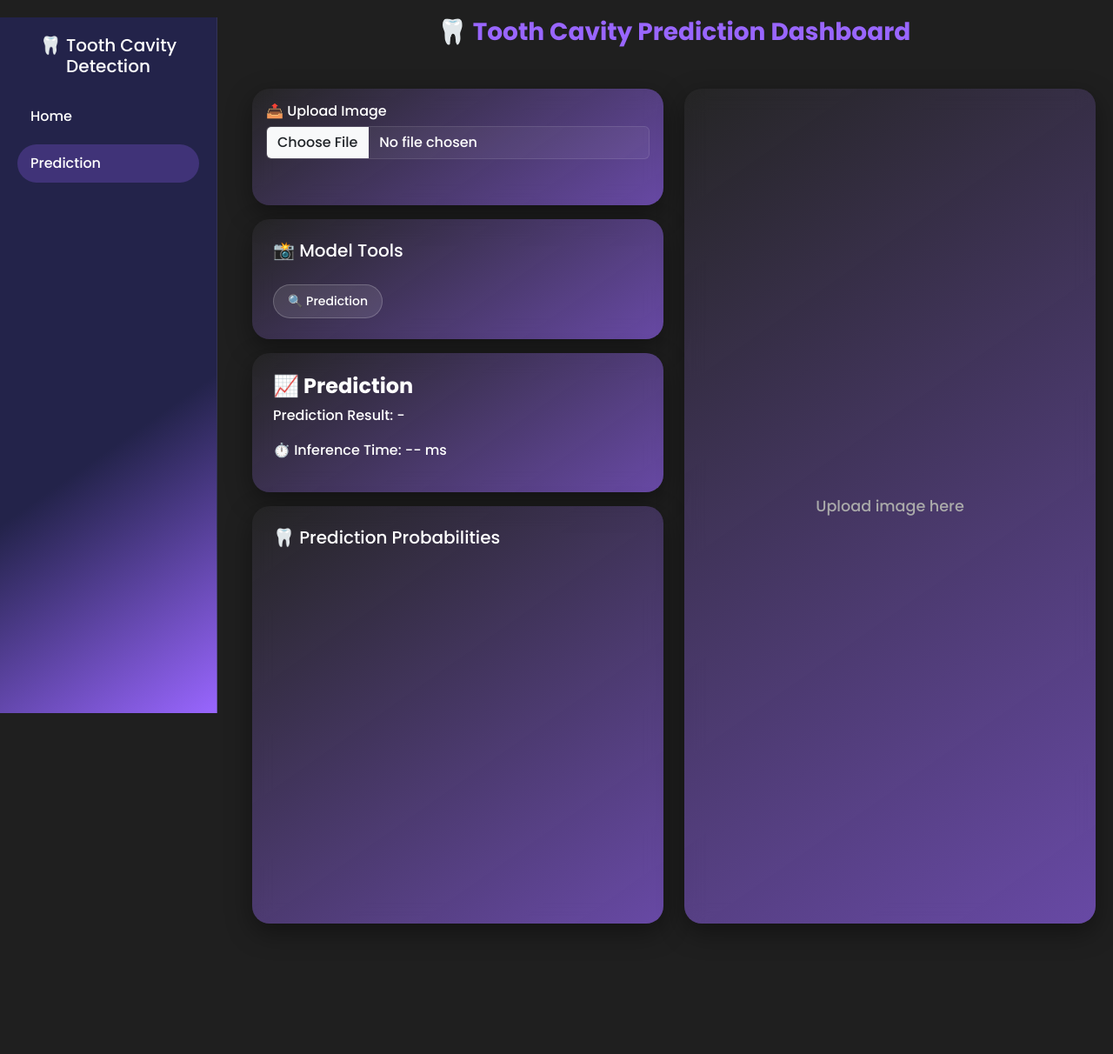
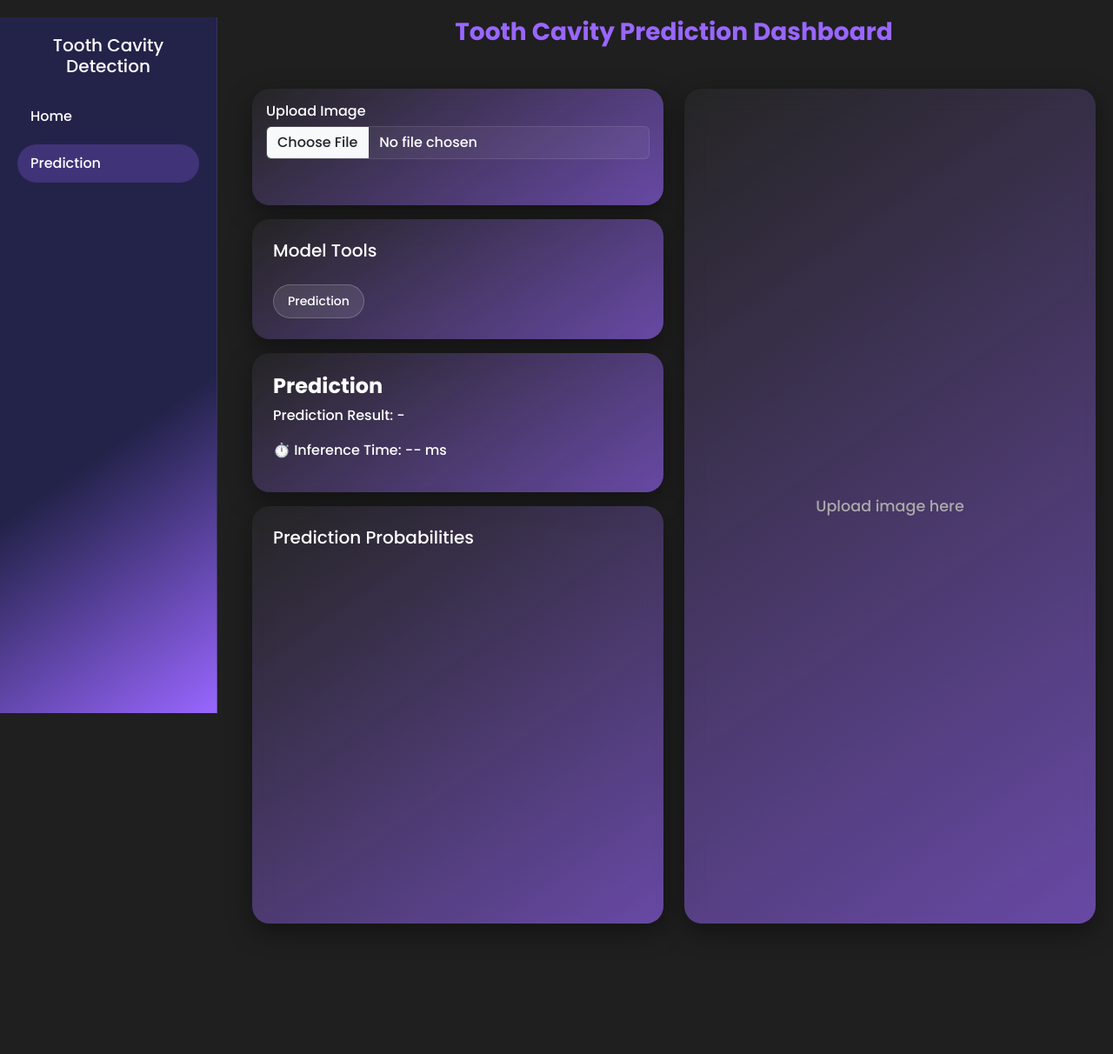
Before and after one commit to DanialSoleimany/YOLOv12-Tooth-Cavity-Detection, a Flask app: page / in a window 1280 px wide, after a click on "Prediction". Shown: the whole page at 87% size. Run offline with Flask 3, Linux system fonts and the light colour scheme.

Commit message:
Remove all emojis except for main project title

```diff
--- a/templates/index.html
+++ b/templates/index.html
@@ -56,7 +56,7 @@
 </head>
 <body>
   <div class="sidebar">
-    <h5>🦷 Tooth Cavity Detection</h5>
+    <h5>Tooth Cavity Detection</h5>
     <a href="#home" id="btn-home" class="active" onclick="showSection('home')">Home</a>
     <a href="#prediction" id="btn-prediction" onclick="showSection('prediction')">Prediction</a>
   </div>
@@ -101,28 +101,28 @@
       <div id="prediction" class="section">
         <div class="row g-4 align-items-stretch">
           <div class="col-12">
-            <h3 class="mb-4 text-center" style="font-weight:700; color:#9966ff;">🦷 Tooth Cavity Prediction Dashboard</h3>
+            <h3 class="mb-4 text-center" style="font-weight:700; color:#9966ff;">Tooth Cavity Prediction Dashboard</h3>
           </div>
           <!-- LEFT COLUMN: Three stacked cards -->
           <div class="col-lg-6 d-flex flex-column">
             <div class="d-flex flex-column" style="height: 480px;">
               <!-- Upload -->
               <div class="card p-3 position-relative" style="height:160px; margin-bottom:16px;">
-                <h6>📤 Upload Image</h6>
+                <h6>Upload Image</h6>
                 <input type="file" name="image" class="form-control" accept="image/*" onchange="previewImage(event)" required>
               </div>
               <!-- Tools -->
               <div class="card p-4 d-flex flex-column justify-content-between" style="height:160px; margin-bottom:16px;">
-                <h5>📸 Model Tools</h5>
+                <h5>Model Tools</h5>
                 <div class="d-flex flex-wrap gap-2">
-                  <div class="clickable-section" onclick="showSection('prediction')">🔍 Prediction</div>
+                  <div class="clickable-section" onclick="showSection('prediction')">Prediction</div>
                 </div>
               </div>
               <!-- Prediction Result -->
               <div class="card p-4 d-flex flex-column justify-content-between prediction-section" style="height:160px; margin-bottom:16px;">
                 <div class="row flex-grow-1 align-items-center prediction-row">
                   <div class="col-12">
-                    <h4>📈 Prediction</h4>
+                    <h4>Prediction</h4>
                     <p>Prediction Result: <span id="prediction-result">-</span></p>
                   </div>
                 </div>
@@ -135,7 +135,7 @@
             </div>
             <!-- Probability Bar Chart (separated, same height as right) -->
             <div class="card p-4 flex-grow-0" style="height:480px;">
-              <h5 class="mb-3">🦷 Prediction Probabilities</h5>
+              <h5 class="mb-3">Prediction Probabilities</h5>
               <canvas id="probabilityChart" height="400"></canvas>
             </div>
           </div>
```
